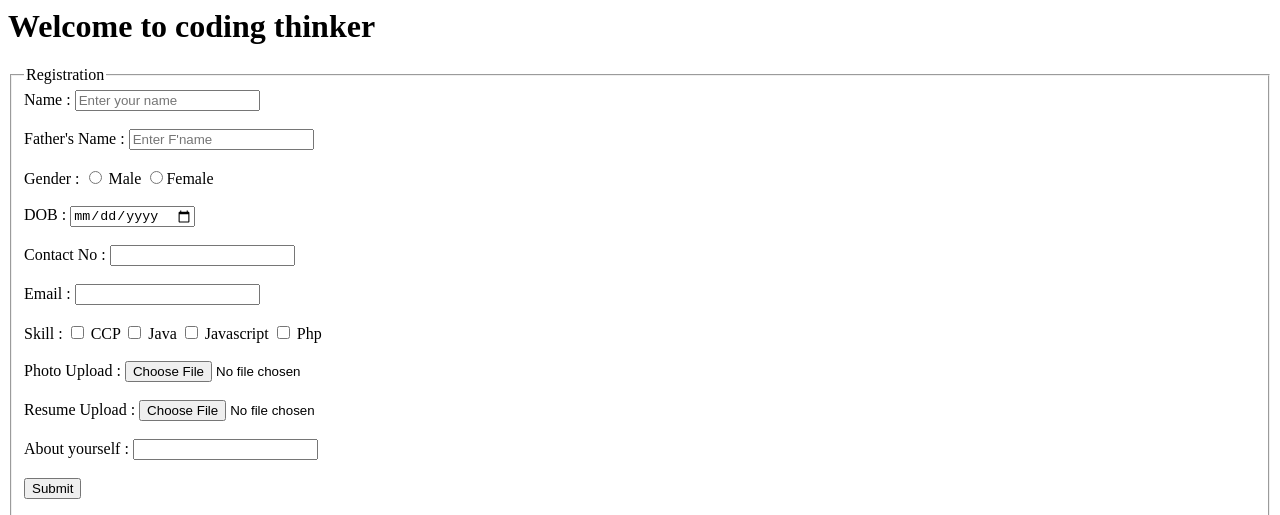
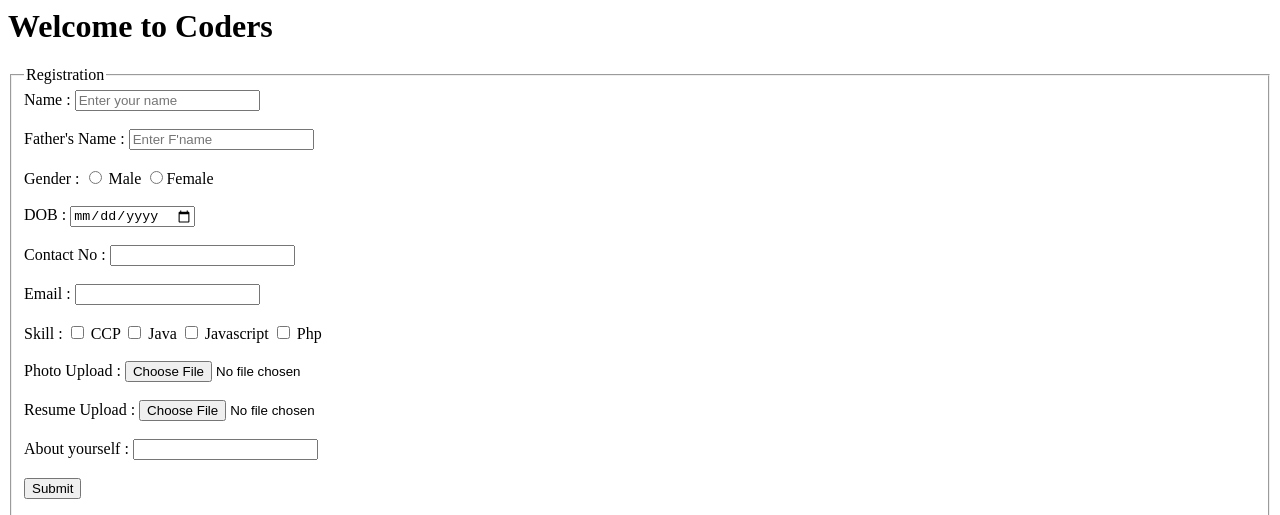
Before and after one commit to Deepankar11A/Coding-Thinker1, a plain HTML site: page index.html in a window 1280 px wide. Shown: the top 515 px of the page. Drawn offline with Linux system fonts and the light colour scheme.

Commit message:
Update index.html
coder

```diff
--- a/index.html
+++ b/index.html
@@ -5,7 +5,7 @@
     </head>
     <body>
 
-    <h1>Welcome to coding thinker </h1>
+    <h1>Welcome to Coders </h1>
 
     <form>
         <fieldset>
```
